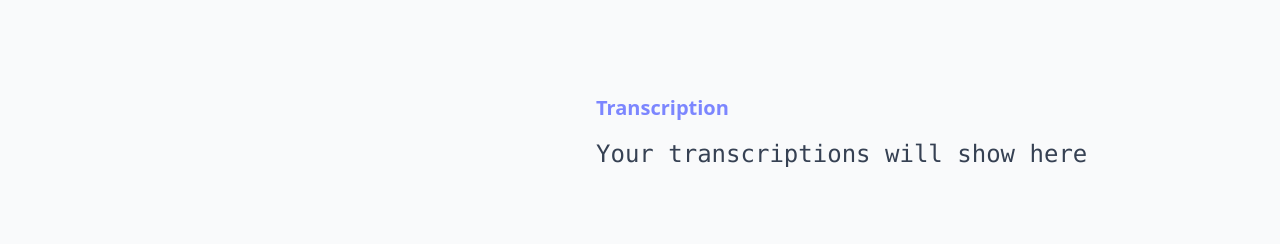
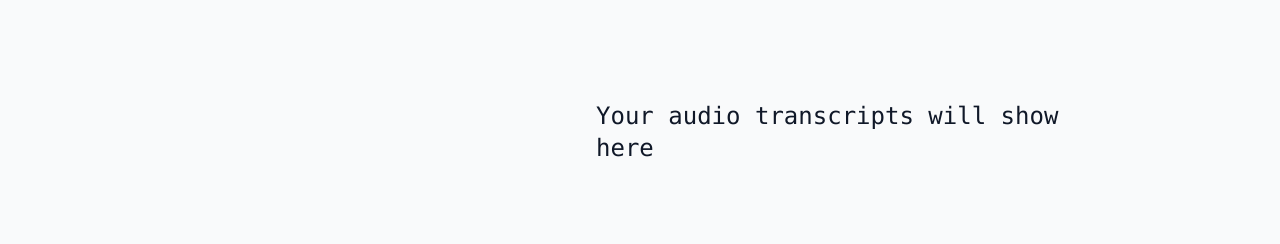
Before and after one commit to ogayanfe/ganibot, a Next.js app: page /chat in a window 1280 px wide. Both pictures are taken after a click on the button "toggle caption". Shown: the part 268-512 px from the top of the page. Built offline with nearby package versions, Linux system fonts and the light colour scheme; no server answers.

Commit message:
feat: fixed transcripts color on videon on

```diff
--- a/components/chat/transcript.tsx
+++ b/components/chat/transcript.tsx
@@ -1,22 +1,25 @@
 "use client";
 
 import useAIContext from "@/hooks/use-ai-context";
-import ComponentVisiblity from "../utils/component-visibility";
+import { cn } from "../utils/cn";
 
 interface IProps {
   loading: boolean;
 }
 
 export default function Transcript({ loading }: IProps) {
-  const { transcripts } = useAIContext();
+  const { transcripts, videoOn } = useAIContext();
 
   return (
-    <div className="rounded-2xl p-6 flex flex-col justify-between max-w-xl flex-grow">
+    <div
+      className={cn(
+        "rounded-2xl p-6 flex flex-col justify-between max-w-xl flex-grow z-20",
+        videoOn && "fixed bottom-45 !bg-gray-500 p-4 !text-white dark:text-white",
+        !videoOn && "text-gray-900 dark:text-white"
+      )}
+    >
       <div className="space-y-4">
-        <h2 className="text-xl font-semibold text-indigo-400">Transcription</h2>
-        <p className="text-lg md:text-2xl dark:text-gray-300 text-gray-700 font-mono">
-          {transcripts.length > 0 ? transcripts : "Your transcriptions will show here"}
-        </p>
+        <p className="text-lg md:text-2xl font-mono">{transcripts.length > 0 ? transcripts : "Your audio transcripts will show here"}</p>
       </div>
     </div>
   );
```
